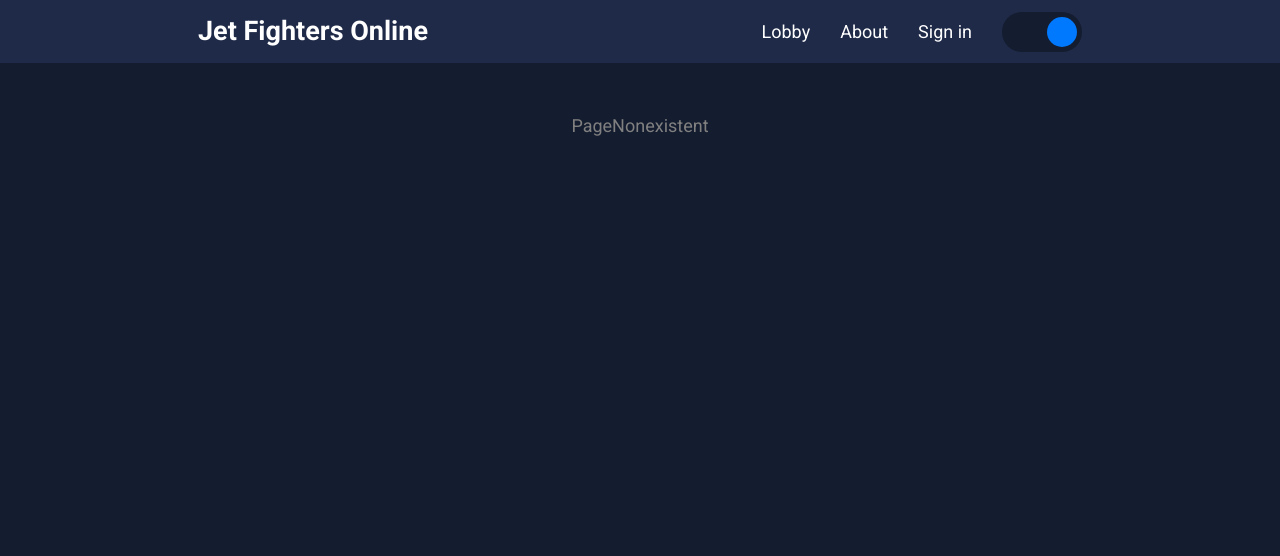
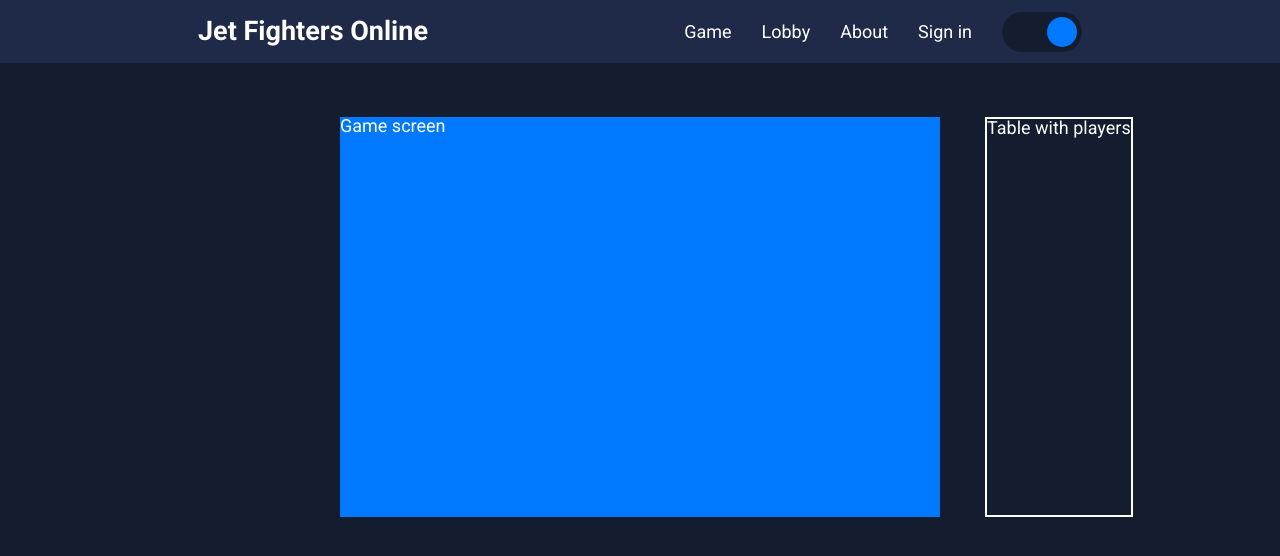
Before and after one commit to Dan-Lucian/jet-fighters-online-2.0, a React (Create React App) app in the folder frontend/: page /game in a window 1280 px wide. Shown: the top 556 px of the page. Built offline with nearby package versions, Linux system fonts and the light colour scheme; no server answers.

Commit message:
feat: new route '/game'

```diff
--- a/frontend/src/components/Nav.js
+++ b/frontend/src/components/Nav.js
@@ -11,6 +11,9 @@ const Nav = ({ theme, getTogglerTheme }) => (
       Jet Fighters Online
     </Link>
     <span className={styles.spacer} />
+    <Link to="/game" className={styles.about}>
+      Game
+    </Link>
     <Link to="/lobby" className={styles.about}>
       Lobby
     </Link>
--- a/frontend/src/index.js
+++ b/frontend/src/index.js
@@ -11,6 +11,7 @@ import PreLobby from './routes/index/routes/index/PreLobby';
 const Lobby = lazy(() => import('./routes/index/routes/lobby/Lobby'));
 const PageAbout = lazy(() => import('./routes/about/PageAbout'));
 const PageLogin = lazy(() => import('./routes/login/PageLogin'));
+const PageGame = lazy(() => import('./routes/game/PageGame'));
 const PageNonexistent = lazy(() =>
   import('./routes/nonexistent/PageNonexistent')
 );
@@ -30,6 +31,7 @@ ReactDOM.render(
           </Route>
           <Route path="about" element={<PageAbout />} />
           <Route path="login" element={<PageLogin />} />
+          <Route path="game" element={<PageGame />} />
           <Route path="*" element={<PageNonexistent />} />
         </Route>
       </Routes>
--- /dev/null
+++ b/frontend/src/routes/game/PageGame.js
@@ -0,0 +1,15 @@
+// local components
+import Game from './components/Game';
+import TablePlayers from './TablePlayers';
+
+// styles
+import styles from './PageGame.module.scss';
+
+const PageGame = () => (
+  <main className={styles.pageGame}>
+    <Game />
+    <TablePlayers />
+  </main>
+);
+
+export default PageGame;
--- /dev/null
+++ b/frontend/src/routes/game/PageGame.module.scss
@@ -0,0 +1,7 @@
+.pageGame {
+  border-radius: 5px;
+  display: grid;
+  grid-template-columns: 1fr auto 1fr;
+  grid-template-areas: '. game tablePlayers';
+  gap: 2.5em;
+}
--- /dev/null
+++ b/frontend/src/routes/game/TablePlayers.js
@@ -0,0 +1,8 @@
+// styles
+import styles from './TablePlayers.module.scss';
+
+const TablePlayers = () => (
+  <div className={styles.table}>Table with players</div>
+);
+
+export default TablePlayers;
--- /dev/null
+++ b/frontend/src/routes/game/TablePlayers.module.scss
@@ -0,0 +1,5 @@
+.table {
+  grid-area: tablePlayers;
+  background: var(--color-bg-secodary);
+  border: 2px solid var(--color-white);
+}
--- /dev/null
+++ b/frontend/src/routes/game/components/Game.js
@@ -0,0 +1,6 @@
+// styles
+import styles from './Game.module.scss';
+
+const Game = () => <div className={styles.game}>Game screen</div>;
+
+export default Game;
--- /dev/null
+++ b/frontend/src/routes/game/components/Game.module.scss
@@ -0,0 +1,6 @@
+.game {
+  background: var(--color-blue);
+  width: 600px;
+  height: 400px;
+  grid-area: game;
+}
```
